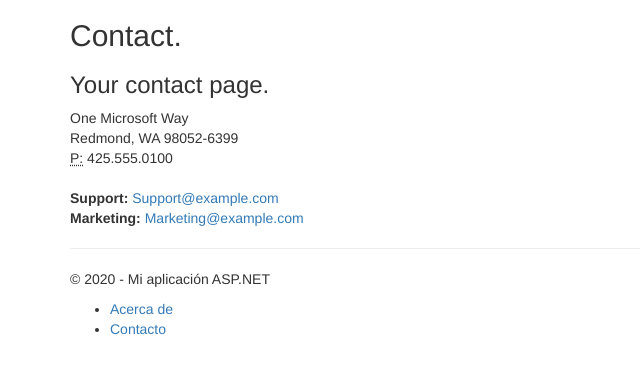
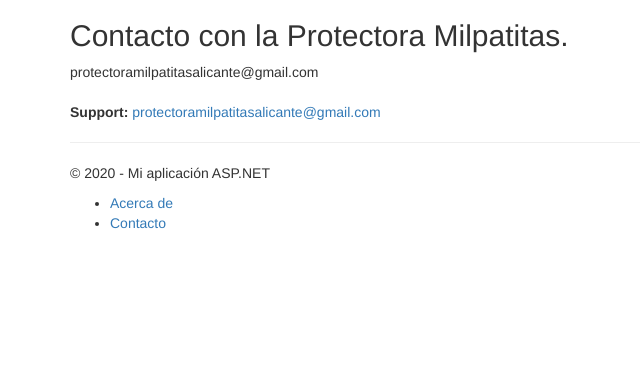
Before and after one commit to AlvaroJoseMoreno/ProtectoraMilpatitasGen, an ASP.NET MVC app: page /Home/Contact in a window 1280 px wide. Shown: the part 51-425 px from the top of the page, without its empty margins (0-640 px from the left). Run offline with ASP.NET Core 8 and stand-ins for ASP.NET MVC 5, Linux system fonts and the light colour scheme; the project's own start-up code is not run; a stand-in starts its controllers and pages; some libraries are stand-ins or nearby versions.

Commit message:
pagina contacto y sobre

```diff
--- a/WebProtectoraMilpatitas/Views/Home/About.cshtml
+++ b/WebProtectoraMilpatitas/Views/Home/About.cshtml
@@ -1,7 +1,6 @@
 @{
-    ViewBag.Title = "About";
+    ViewBag.Title = "Sobre la Protectora Milpatitas";
 }
 <h2>@ViewBag.Title.</h2>
-<h3>@ViewBag.Message</h3>
 
-<p>Use this area to provide additional information.</p>
+<p>Somos una protectora de animales dedicada al cuidado integro de nuestros animales.</p>
--- a/WebProtectoraMilpatitas/Views/Home/Contact.cshtml
+++ b/WebProtectoraMilpatitas/Views/Home/Contact.cshtml
@@ -1,17 +1,12 @@
 @{
-    ViewBag.Title = "Contact";
+    ViewBag.Title = "Contacto con la Protectora Milpatitas";
 }
 <h2>@ViewBag.Title.</h2>
-<h3>@ViewBag.Message</h3>
 
 <address>
-    One Microsoft Way<br />
-    Redmond, WA 98052-6399<br />
-    <abbr title="Phone">P:</abbr>
-    425.555.0100
+    protectoramilpatitasalicante@gmail.com
 </address>
 
 <address>
-    <strong>Support:</strong>   <a href="mailto:Support@example.com">Support@example.com</a><br />
-    <strong>Marketing:</strong> <a href="mailto:Marketing@example.com">Marketing@example.com</a>
+    <strong>Support:</strong>   <a href="mailto:Support@example.com">protectoramilpatitasalicante@gmail.com</a><br />
 </address>
```
